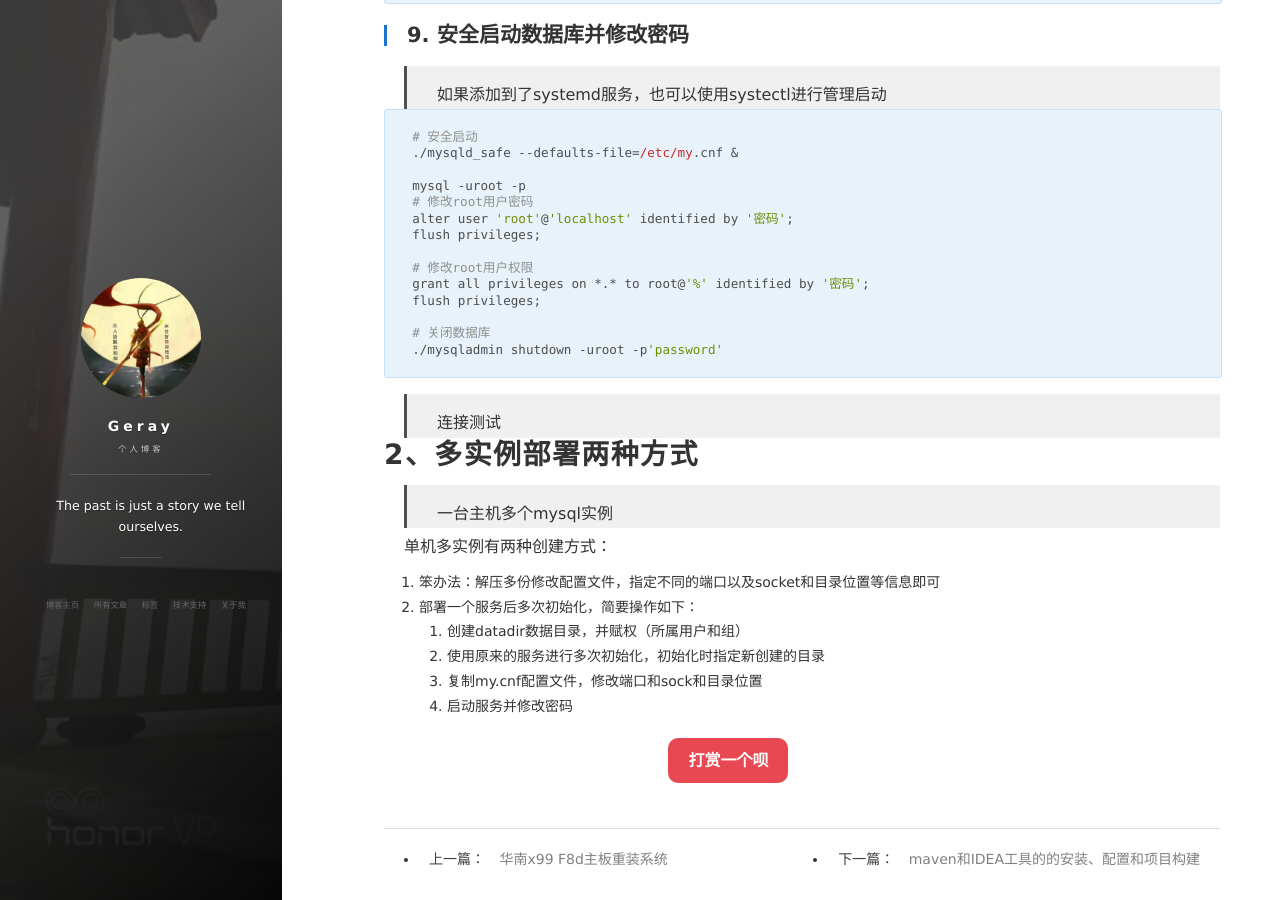
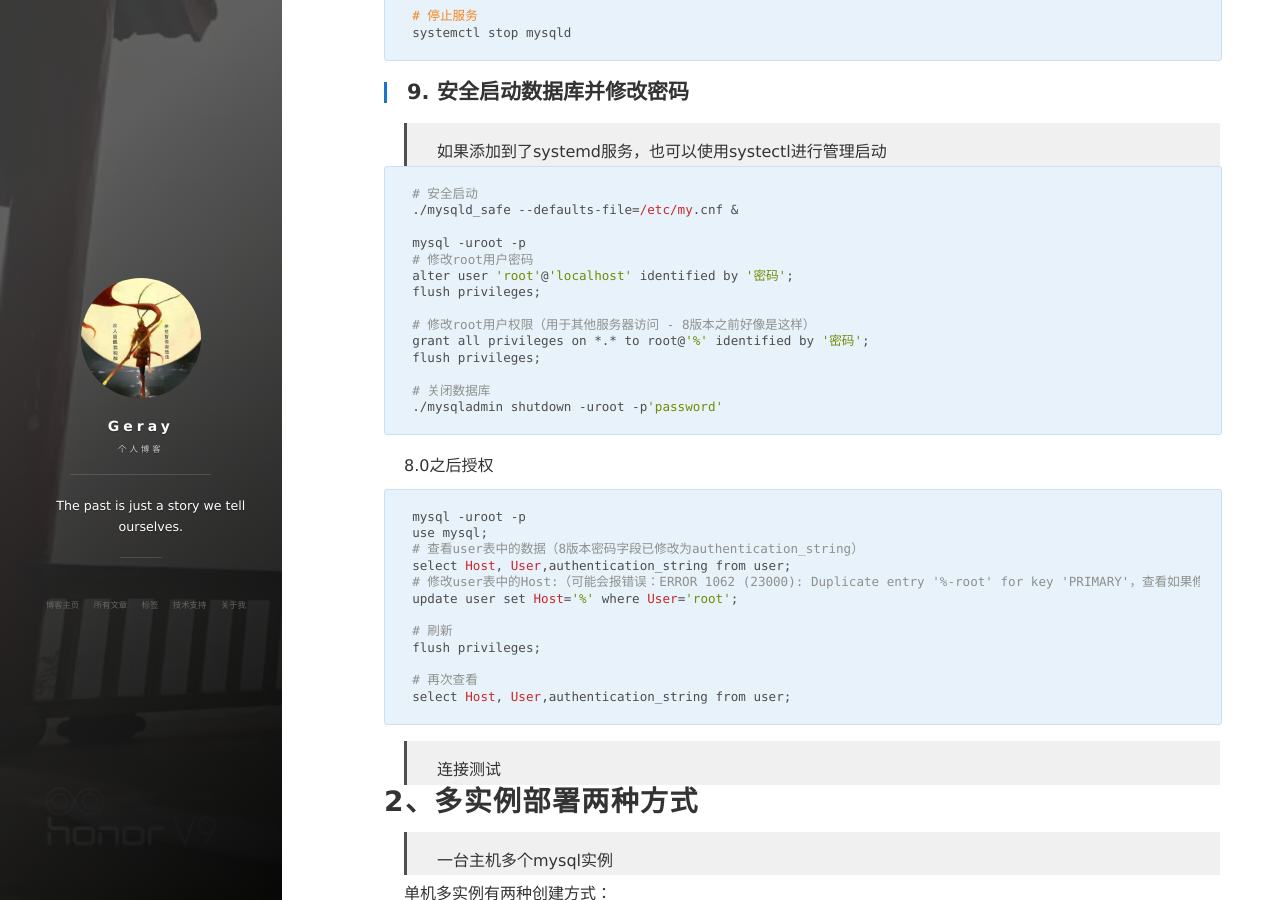
Before and after one commit to geray-zsg/geray-zsg.github.io, a Jekyll site: the page built from _posts/2022-2-24-MySQL部署（一）.md, in a window 1280 px wide and 900 px high, scrolled down 4837 px. Built offline with Jekyll 4.4.1, drawn with Linux system fonts in a browser that asks for light colours; nearby versions of some CDN libraries; comment, search, counter and statistics services are not loaded.

Commit message:
Update 2022-2-24-MySQL部署（一）.md

````diff
--- a/_posts/2022-2-24-MySQL部署（一）.md
+++ b/_posts/2022-2-24-MySQL部署（一）.md
@@ -6,6 +6,7 @@ tag: MySQL
 ---
 
 # 1、MySQL单实例部署
+> 版本：8.0.28
 
 ## 1. 卸载自带数据库
 
@@ -277,14 +278,28 @@ mysql -uroot -p
 alter user 'root'@'localhost' identified by '密码';
 flush privileges;
 
-# 修改root用户权限
+# 修改root用户权限（用于其他服务器访问 - 8版本之前好像是这样）
 grant all privileges on *.* to root@'%' identified by '密码';
 flush privileges;
 
 # 关闭数据库
 ./mysqladmin shutdown -uroot -p'password'
 ```
+8.0之后授权
+```
+mysql -uroot -p
+use mysql;
+# 查看user表中的数据（8版本密码字段已修改为authentication_string）
+select Host, User,authentication_string from user;
+# 修改user表中的Host:（可能会报错误：ERROR 1062 (23000): Duplicate entry '%-root' for key 'PRIMARY'，查看如果修改可忽略）
+update user set Host='%' where User='root';
 
+# 刷新
+flush privileges;
+
+# 再次查看
+select Host, User,authentication_string from user;
+```
 > 连接测试
 
 
````
